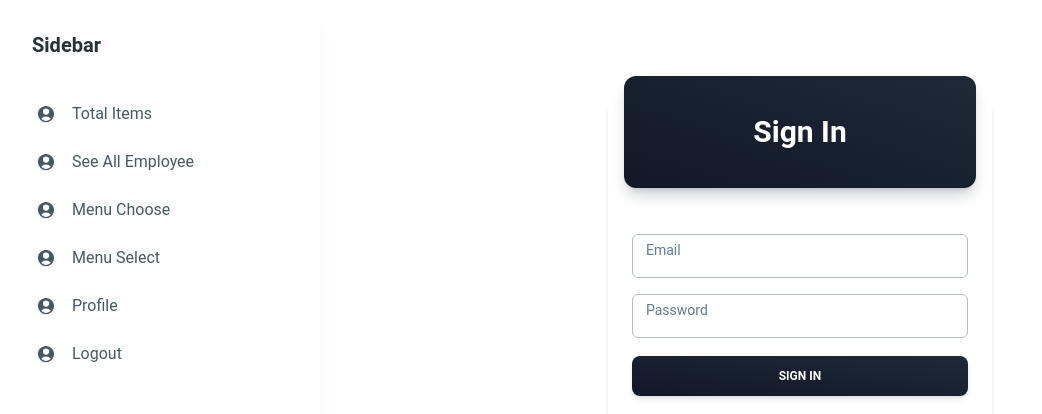
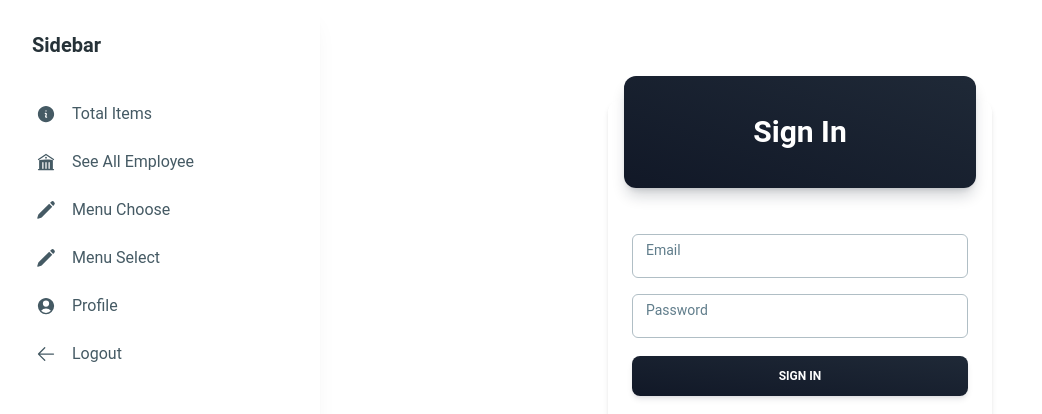
Before and after one commit to tDipto/office-lunch-menu-management, a React (Vite) app in the folder client/: page / in a window 1280 px wide. Shown: the top 414 px of the page, without its empty margins (0-1042 px from the left). Built offline with nearby package versions, Linux system fonts and the light colour scheme; no server answers.

Commit message:
fix: side bar icons

```diff
--- a/client/src/components/Sidebar/SideBar.jsx
+++ b/client/src/components/Sidebar/SideBar.jsx
@@ -1,6 +1,12 @@
 import { Link } from "react-router-dom";
 
-import { UserCircleIcon } from "@heroicons/react/24/solid";
+import {
+  ArrowLeftIcon,
+  BuildingLibraryIcon,
+  InformationCircleIcon,
+  PencilIcon,
+  UserCircleIcon,
+} from "@heroicons/react/24/solid";
 import {
   Card,
   List,
@@ -8,8 +14,11 @@ import {
   ListItemPrefix,
   Typography,
 } from "@material-tailwind/react";
-import React from "react";
+import React, { useContext } from "react";
+import AuthContext from "../../contexts/AuthContext";
 const SideBar = () => {
+  const { user, admin, loading } = useContext(AuthContext);
+
   const handleLogout = () => {
     localStorage.removeItem("token"); // Replace
     localStorage.removeItem("Atoken"); // Replace
@@ -135,7 +144,7 @@ const SideBar = () => {
         <Link to="/totalItems">
           <ListItem>
             <ListItemPrefix>
-              <UserCircleIcon className="h-5 w-5" />
+              <InformationCircleIcon className="h-5 w-5" />
             </ListItemPrefix>
             Total Items
           </ListItem>
@@ -143,7 +152,7 @@ const SideBar = () => {
         <Link to="/employee">
           <ListItem>
             <ListItemPrefix>
-              <UserCircleIcon className="h-5 w-5" />
+              <BuildingLibraryIcon className="h-5 w-5" />
             </ListItemPrefix>
             See All Employee
           </ListItem>
@@ -151,7 +160,7 @@ const SideBar = () => {
         <Link to="/menuChoose">
           <ListItem>
             <ListItemPrefix>
-              <UserCircleIcon className="h-5 w-5" />
+              <PencilIcon className="h-5 w-5" />
             </ListItemPrefix>
             Menu Choose
           </ListItem>
@@ -159,7 +168,7 @@ const SideBar = () => {
         <Link to="/menu">
           <ListItem>
             <ListItemPrefix>
-              <UserCircleIcon className="h-5 w-5" />
+              <PencilIcon className="h-5 w-5" />
             </ListItemPrefix>
             Menu Select
           </ListItem>
@@ -191,7 +200,7 @@ const SideBar = () => {
         <Link to="/login" onClick={handleLogout}>
           <ListItem>
             <ListItemPrefix>
-              <UserCircleIcon className="h-5 w-5" />
+              <ArrowLeftIcon className="h-5 w-5" />
             </ListItemPrefix>
             Logout
           </ListItem>
```
Also changed, not shown: client/src/components/Profile/Profile.jsx (+0 -7 lines).
